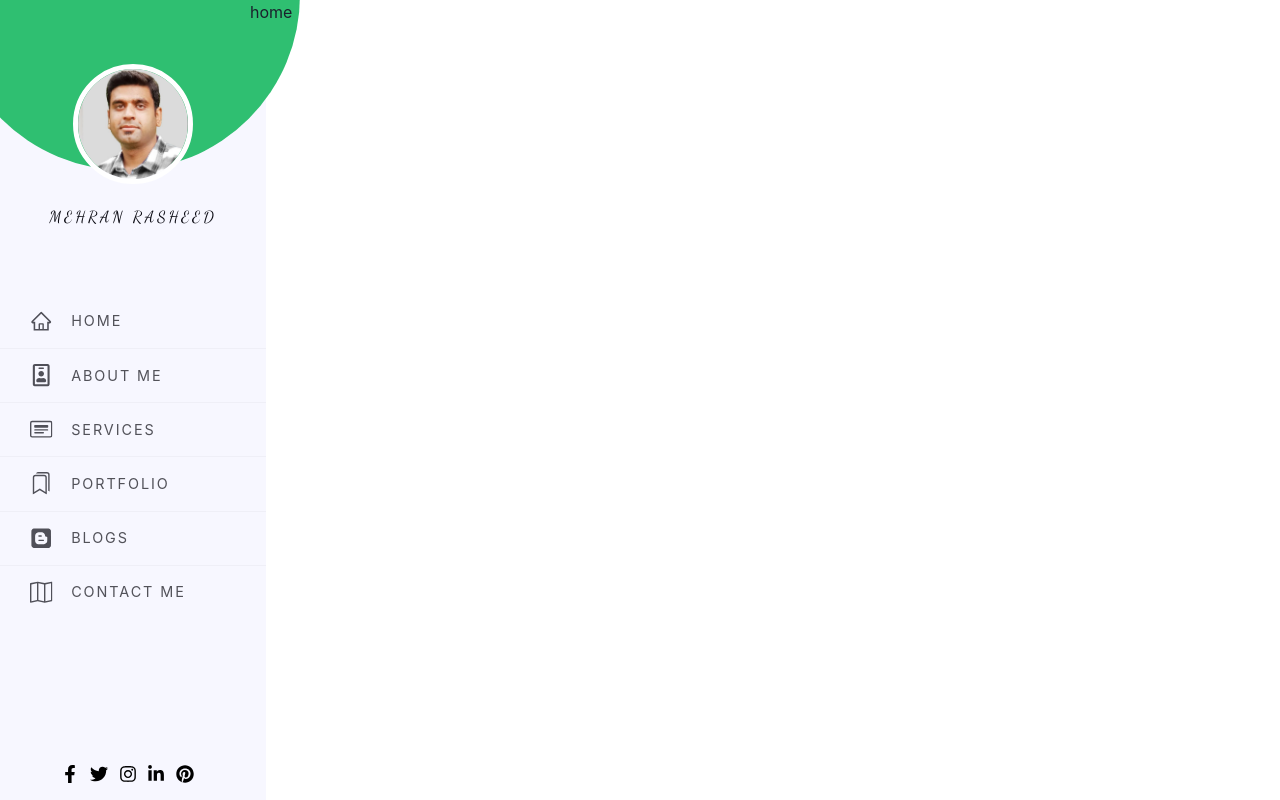
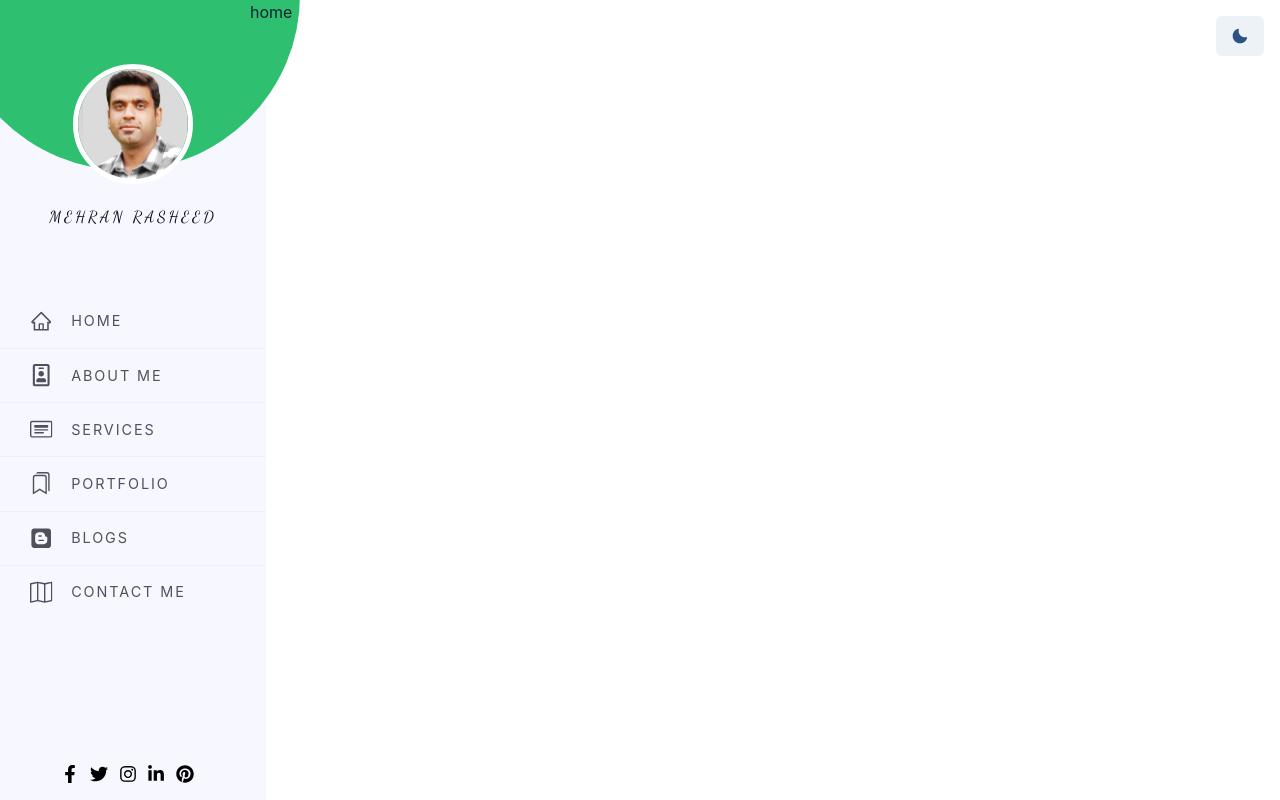
Before and after one commit to mrgoraya/mehran-portfolio, a React (Create React App) app: page / in a window 1280 px wide. Built offline with nearby package versions, Linux system fonts and the light colour scheme.

Commit message:
Added ToggleColorMode.tsx file.

```diff
--- a/package.json
+++ b/package.json
@@ -3,6 +3,7 @@
   "version": "0.1.0",
   "private": true,
   "dependencies": {
+    "@chakra-ui/icons": "^2.0.17",
     "@chakra-ui/react": "^2.4.6",
     "@emotion/react": "^11.10.5",
     "@emotion/styled": "^11.10.5",
--- a/src/App.tsx
+++ b/src/App.tsx
@@ -3,9 +3,11 @@ import { Box } from "@chakra-ui/react";
 
 import SideMenuBar from "./pages/sideMenu";
 import AppRoutes from "./routes/AppRoutes";
+import ToggleColorMode from "./components/button/ToggleColorMode";
 
 export const App = () => (
   <Fragment>
+    <ToggleColorMode />
     <SideMenuBar />
     <Box
       left={"15.625rem"}
@@ -14,7 +16,6 @@ export const App = () => (
       width={"calc(100% - 15.625rem)"}
     >
       {/* <HomePage/> */}
-
       <AppRoutes />
     </Box>
   </Fragment>
--- /dev/null
+++ b/src/components/button/ToggleColorMode.tsx
@@ -0,0 +1,24 @@
+import { MoonIcon, SunIcon } from "@chakra-ui/icons";
+import { Button, useColorMode } from "@chakra-ui/react";
+
+const ToggleColorMode = () => {
+  const { colorMode, toggleColorMode } = useColorMode();
+
+  return (
+    <Button
+      onClick={() => toggleColorMode()}
+      pos="absolute"
+      top="0"
+      right="0"
+      m="1rem"
+    >
+      {colorMode === "dark" ? (
+        <SunIcon color="orange.400" />
+      ) : (
+        <MoonIcon color="blue.700" />
+      )}
+    </Button>
+  );
+};
+
+export default ToggleColorMode;
```
Also changed, not shown: src/components/button/ColorModeSwitch.tsx (deleted, +0 -30 lines), 1 other file (tests, documents, lock files or other folders).
